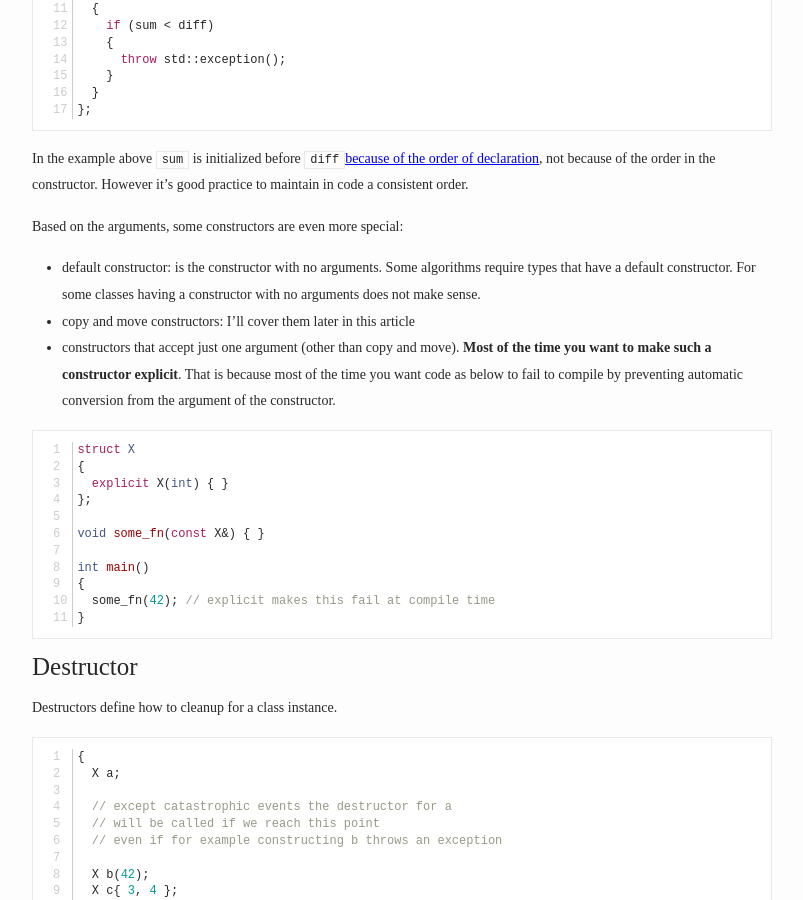
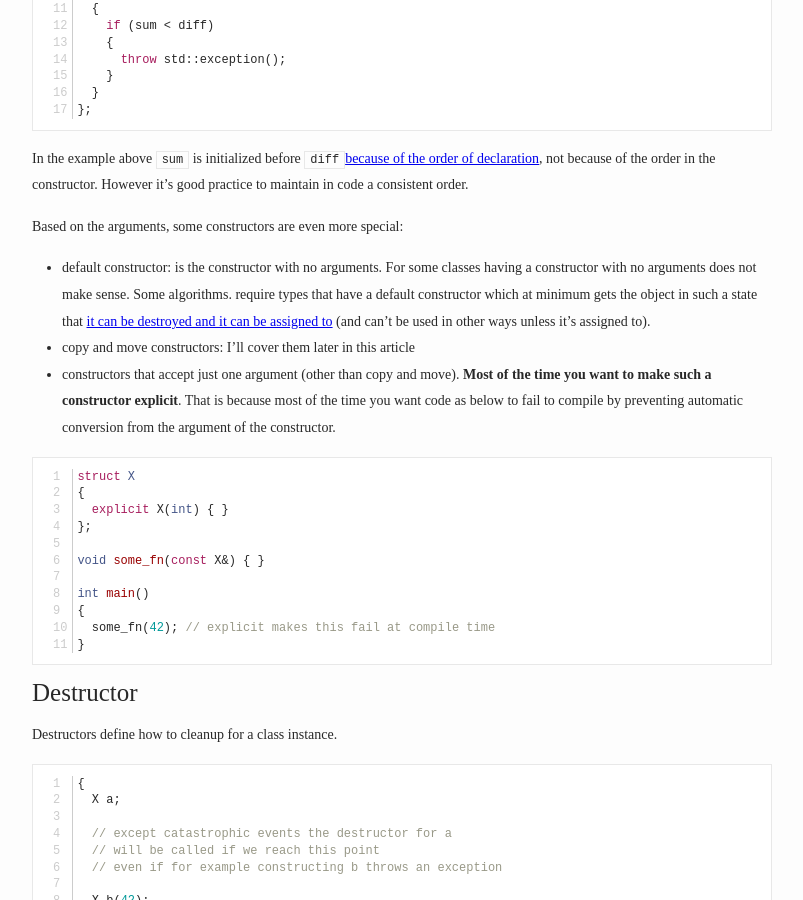
Before and after one commit to bajamircea/bajamircea.github.io, a Jekyll site: the page built from _posts/2016-03-25-specialop-lifetime-syntax.markdown, in a window 1280 px wide and 900 px high, scrolled down 1820 px. Shown: the whole window, without its empty margins (238-1041 px from the left). Built offline with Jekyll 4.4.1, drawn with Linux system fonts in a browser that asks for light colours; nearby versions of some CDN libraries.

Commit message:
Default constructor EOP

```diff
--- a/_posts/2016-03-25-specialop-lifetime-syntax.markdown
+++ b/_posts/2016-03-25-specialop-lifetime-syntax.markdown
@@ -99,9 +99,11 @@ However it's good practice to maintain in code a consistent order.
 
 Based on the arguments, some constructors are even more special:
 
-- default constructor: is the constructor with no arguments. Some algorithms
-  require types that have a default constructor. For some classes having a
-  constructor with no arguments does not make sense.
+- default constructor: is the constructor with no arguments. For some classes
+  having a constructor with no arguments does not make sense. Some algorithms.
+  require types that have a default constructor which at minimum gets the
+  object in such a state that [it can be destroyed and it can be assigned
+  to][eop] (and can't be used in other ways unless it's assigned to).
 - copy and move constructors: I'll cover them later in this article
 - constructors that accept just one argument (other than copy and move). **Most
   of the time you want to make such a constructor explicit**. That is because
```
